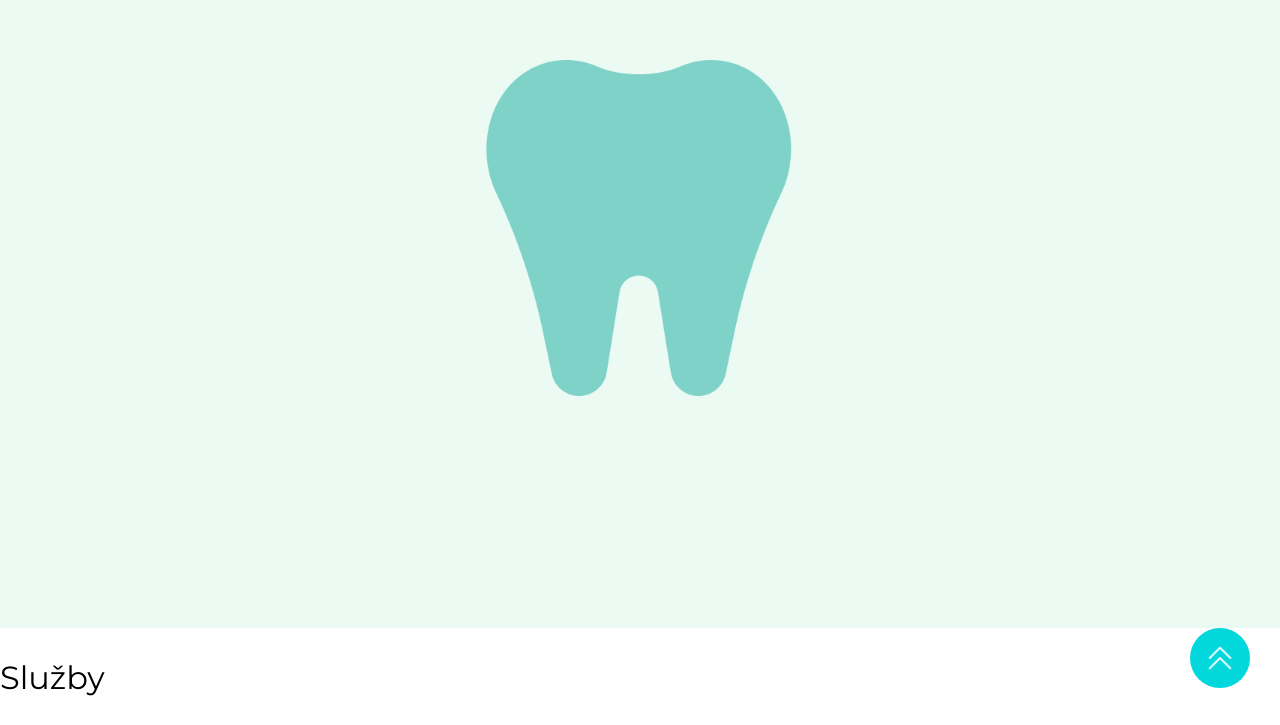
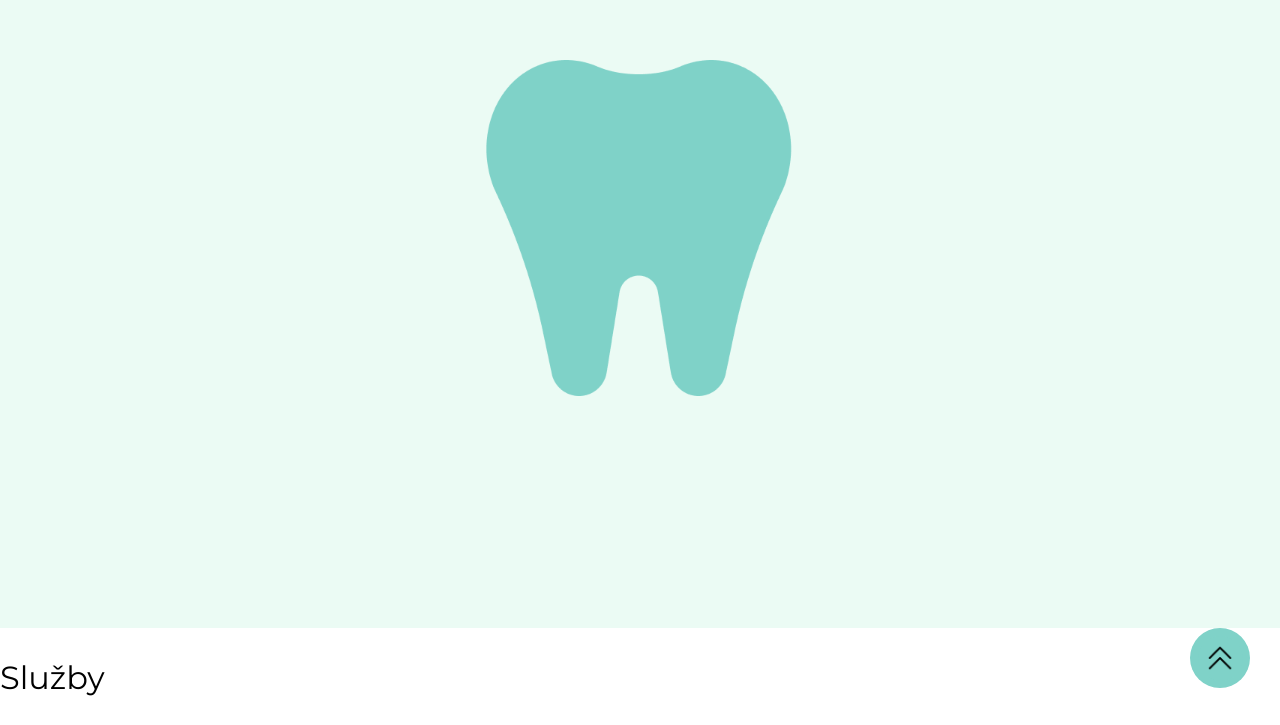
Before and after one commit to stepandordiai/natadent, a React (Vite) app: page / in a window 1280 px wide. Shown: the part 172-897 px from the top of the page. Before the commit the page ends 800 px from the top, so only its background shows below. Built offline with nearby package versions, Linux system fonts and the light colour scheme.

Commit message:
v3.0.1 Update ToTopBtn

```diff
--- a/src/components/ToTopBtn/ToTopBtn.jsx
+++ b/src/components/ToTopBtn/ToTopBtn.jsx
@@ -12,34 +12,32 @@ const ToTopBtn = () => {
         // Expression for calculating percent height of the page
         let scrollValue = Math.round((positionTop * 100) / calcHeight);
         document.querySelector(
-            ".to-top-btn div"
-        ).style.background = `conic-gradient(var(--accent-clr) ${scrollValue}%, transparent 0%)`;
+            ".progress"
+        ).style.background = `conic-gradient(var(--accent-clr) ${scrollValue}%, #fff 0%)`;
     };
 
     addEventListener("scroll", () => {
         scrollPercentage();
-        if (document.documentElement.scrollTop > 300) {
+
+        if (document.documentElement.scrollTop > window.innerHeight) {
             document
                 .querySelector(".to-top-btn")
-                .classList.add("to-top-btn--translate");
+                .classList.add("to-top-btn--active");
         } else {
             document
                 .querySelector(".to-top-btn")
-                .classList.remove("to-top-btn--translate");
+                .classList.remove("to-top-btn--active");
         }
     });
 
-    function scrollToTop() {
-        window.scrollTo({
-            top: 0,
-            behavior: "smooth",
-        });
+    function scrollOnToTopBtn() {
+        window.scrollTo(0, 0);
     }
 
     return (
-        <div className="to-top-btn" onClick={scrollToTop} title="To Top Button">
-            <div>
-                <div>
+        <div className="to-top-btn" onClick={scrollOnToTopBtn}>
+            <div className="progress">
+                <div className="inner-to-top-btn">
                     <img src={upArrowIcon} alt="Up arrow" />
                 </div>
             </div>
--- a/src/components/ToTopBtn/ToTopBtn.scss
+++ b/src/components/ToTopBtn/ToTopBtn.scss
@@ -5,31 +5,35 @@
     right: 30px;
     bottom: 30px;
     z-index: 2;
-    display: grid;
-    place-content: center;
     width: 60px;
-    height: 60px;
-    // background: rgba(0, 0, 0, 0.25);
-    background: rgb(2, 216, 220);
-    // @include glass-effect;
-    // border: 1px solid rgba(255, 255, 255, 0.25);
+    aspect-ratio: 1/1;
+    @include grid-center;
+    background: var(--accent-clr);
     border-radius: 50%;
+    cursor: pointer;
     transform: translateY(90px);
-    cursor: pointer;
     transition: transform 300ms;
+}
 
-    div {
-        display: grid;
-        place-content: center;
-        width: 50px;
-        height: 50px;
-        border-radius: 50%;
-        img {
-            width: 30px;
-        }
+.to-top-btn--active {
+    transform: translateY(0);
+}
+
+.progress {
+    width: 50px;
+    aspect-ratio: 1/1;
+    @include grid-center;
+    border-radius: inherit;
+}
+
+.inner-to-top-btn {
+    width: 45px;
+    aspect-ratio: 1/1;
+    @include grid-center;
+    background: var(--accent-clr);
+    border-radius: inherit;
+
+    img {
+        width: 30px;
     }
 }
-
-.to-top-btn--translate {
-    transform: translateY(0);
-}
```
Also changed, not shown: src/assets/icons/up-arrows.png.
